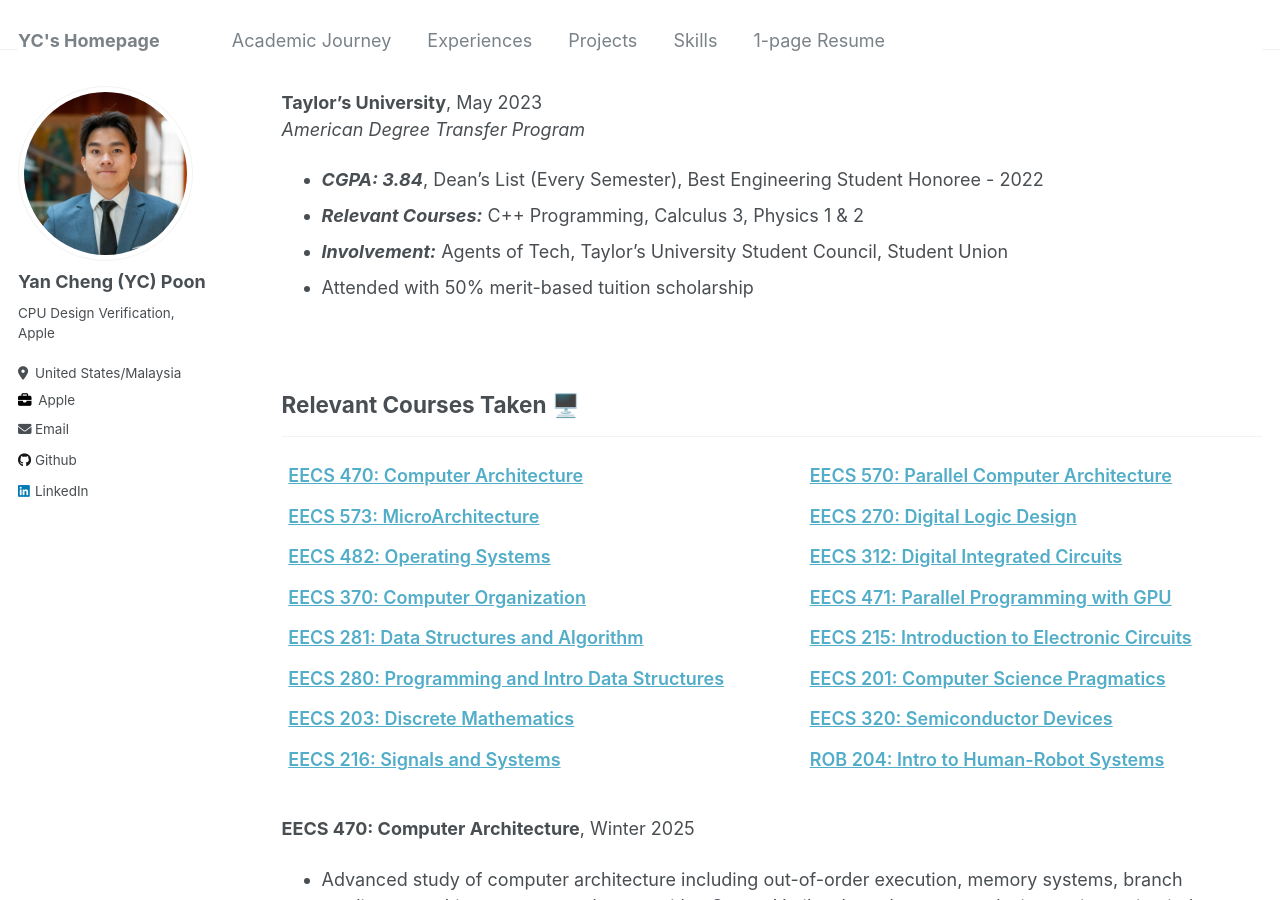
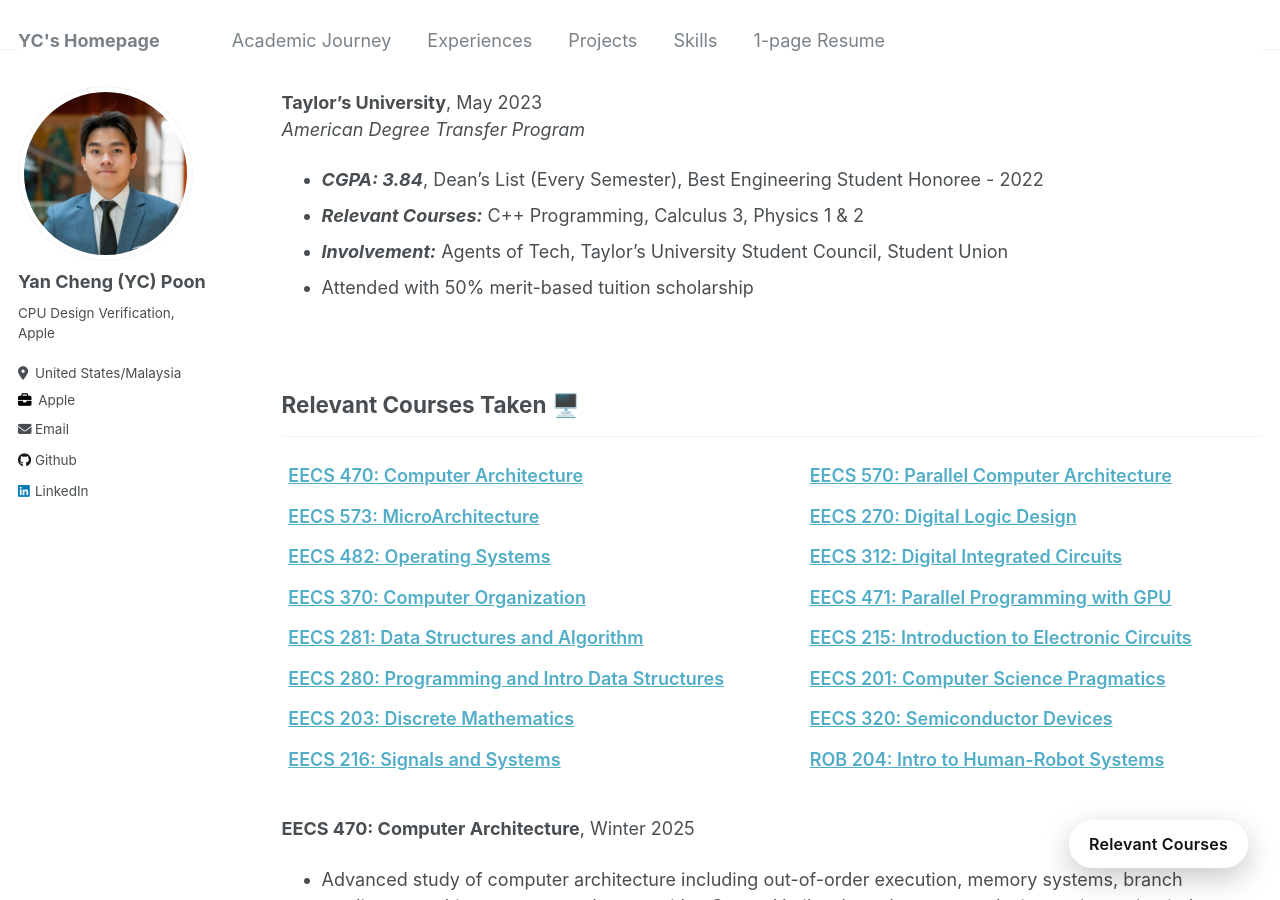
Before and after one commit to ycpoon/ycpoon.github.io, a Jekyll site: the page built from _pages/academicjourney.md, in a window 1280 px wide and 900 px high, scrolled down 559 px. Built offline with Jekyll 4.4.1, drawn with Linux system fonts in a browser that asks for light colours.

Commit message:
toc acadj1

```diff
--- a/_pages/academicjourney.md
+++ b/_pages/academicjourney.md
@@ -6,6 +6,8 @@ author_profile: true
 redirect_from:
   - /academicjourney
 ---
+<a id="top"></a>
+<a href="#relevant-courses-taken-️" class="back-to-top">Relevant Courses</a>
 
 ## Education 🎓
 
```
